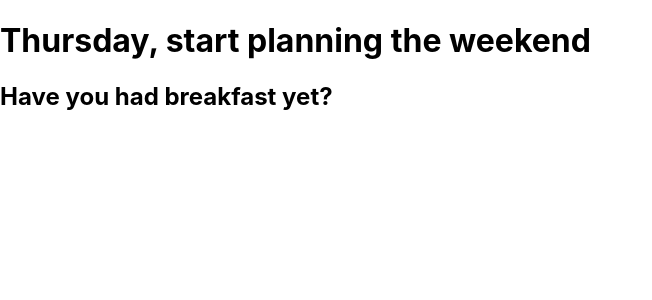
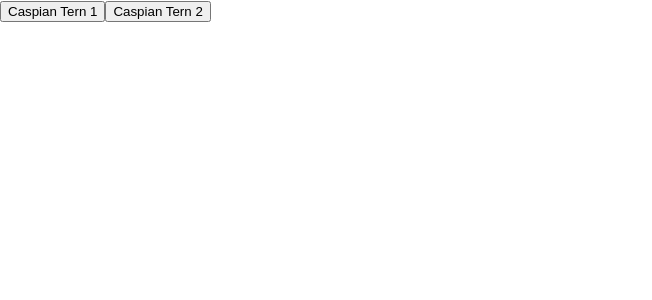
Before and after one commit to oovaa/react_tut, a React (Create React App) app in the folder coursera/: page / in a window 1280 px wide. Shown: the top 300 px of the page, without its empty margins (0-652 px from the left). Built offline with nearby package versions, Linux system fonts and the light colour scheme.

Commit message:
Add audio playback functionality for Caspian Tern sounds and remove dynamic day messages

```diff
--- a/coursera/package.json
+++ b/coursera/package.json
@@ -6,6 +6,7 @@
     "cra-template": "1.2.0",
     "react": "^19.0.0",
     "react-dom": "^19.0.0",
+    "react-player": "^2.16.0",
     "react-router-dom": "^7.0.2",
     "react-scripts": "5.0.1",
     "web-vitals": "^2.1.4"
--- a/coursera/src/App.js
+++ b/coursera/src/App.js
@@ -1,27 +1,27 @@
+import React from "react";
+
 function App() {
-  const time = new Date();
-  const day = time.toLocaleString("en-us", { weekday: "long" });
-  const morning = time.getHours() >= 6 && time.getHours() <= 19;
-  let dayMessage;
+  const bird1 = new Audio(
+    "https://upload.wikimedia.org/wikipedia/commons/9/9b/Hydroprogne_caspia_-_Caspian_Tern_XC432679.mp3"
+  );
 
-  if (day.toLowerCase() === "monday") {
-    dayMessage = `Happy ${day}`;
-  } else if (day.toLowerCase() === "tuesday") {
-    dayMessage = `${day}, four days to go`;
-  } else if (day.toLowerCase() === "wednesday") {
-    dayMessage = `${day}, half way there`;
-  } else if (day.toLowerCase() === "thursday") {
-    dayMessage = `${day}, start planning the weekend`;
-  } else if (day.toLowerCase() === "friday") {
-    dayMessage = `Woo-hoo, the weekend is coming!`;
-  } else {
-    dayMessage = "Stay calm and keep having fun";
+  const bird2 = new Audio(
+    "https://upload.wikimedia.org/wikipedia/commons/b/b5/Hydroprogne_caspia_-_Caspian_Tern_XC432881.mp3"
+  );
+
+  function toggle1() {
+    bird1.paused ? bird1.play() : bird1.pause();
+
+  }
+
+  function toggle2() {
+    bird2.paused ? bird2.play() : bird2.pause();
   }
 
   return (
-    <div className="App">
-      <h1>{dayMessage}</h1>
-      {morning ? <h2>Have you had breakfast yet?</h2> : ""}
+    <div>
+      <button onClick={toggle1}>Caspian Tern 1</button>
+      <button onClick={toggle2}>Caspian Tern 2</button>
     </div>
   );
 }
```
Also changed, not shown: 1 other file (tests, documents, lock files or other folders).
